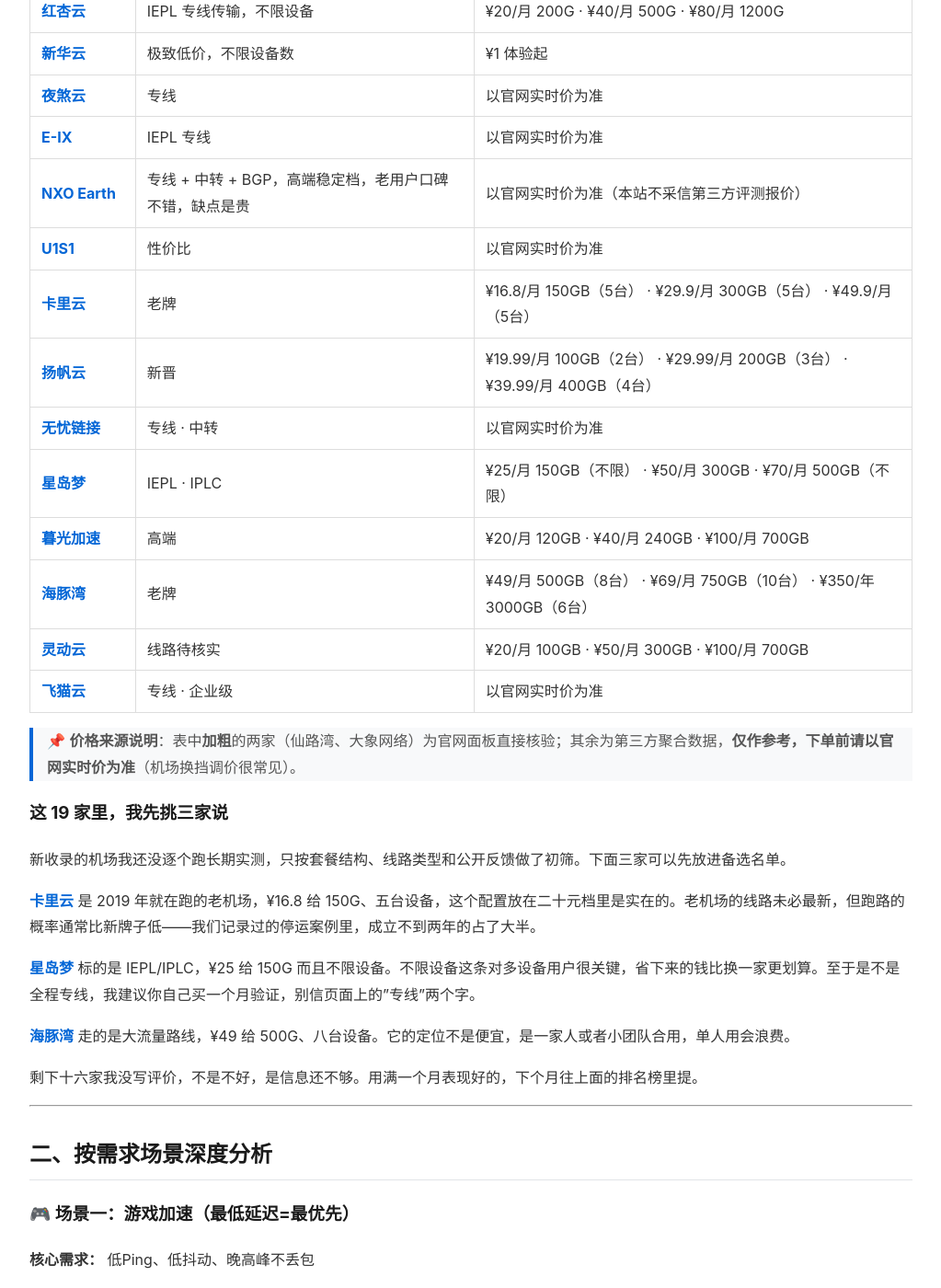
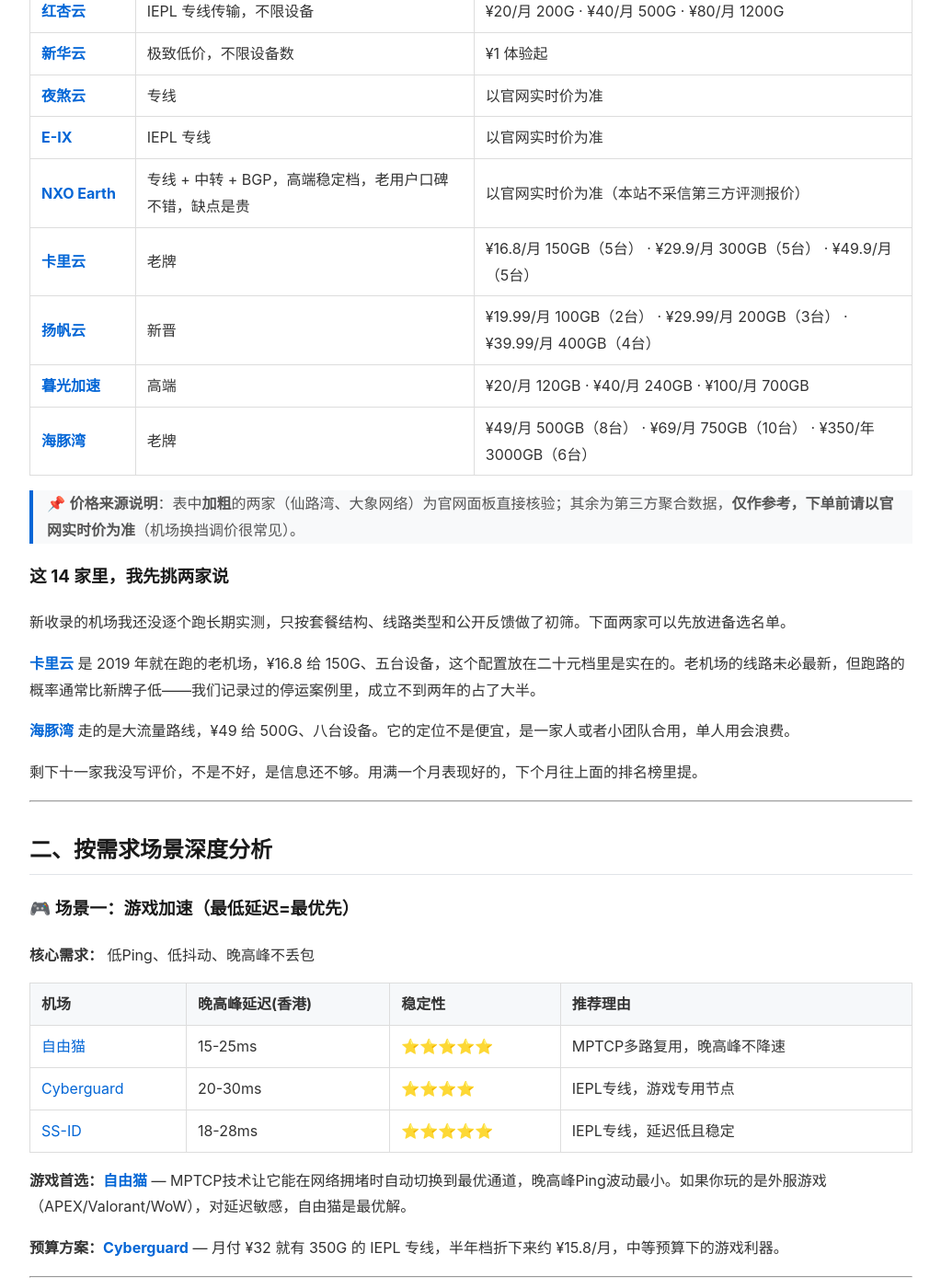
Before and after one commit to yezuofan/free-internet-guide, a Jekyll site: the page built from getting-started/airport-ranking-july-2026.md, in a window 1280 px wide and 1400 px high, scrolled down 3441 px. Shown: the whole window at 92% size, without its empty margins (128-1151 px from the left). Built offline with Jekyll 4.4.1, drawn with Linux system fonts in a browser that asks for light colours; our own code applies the rules of GitHub Pages for plain Markdown files; some of the changed text lies outside the part shown.

Commit message:
5家机场标暂停观察：推荐表移除（飞猫云/灵动云/U1S1/无忧链接/星岛梦），两篇评测文首加风险提示

```diff
--- a/getting-started/airport-ranking-july-2026.md
+++ b/getting-started/airport-ranking-july-2026.md
@@ -109,29 +109,23 @@
 | [**夜煞云**](https://api.huanghaiwan.com/go/夜煞云) | 专线 | 以官网实时价为准 |
 | [**E-IX**](https://api.huanghaiwan.com/go/E-IX) | IEPL 专线 | 以官网实时价为准 |
 | [**NXO Earth**](https://api.huanghaiwan.com/go/NXO%20Earth) | 专线 + 中转 + BGP，高端稳定档，老用户口碑不错，缺点是贵 | 以官网实时价为准（本站不采信第三方评测报价） |
-| [**U1S1**](https://api.huanghaiwan.com/go/U1S1) | 性价比 | 以官网实时价为准 |
 | [**卡里云**](https://api.huanghaiwan.com/go/卡里云) | 老牌 | ¥16.8/月 150GB（5台） · ¥29.9/月 300GB（5台） · ¥49.9/月（5台） |
 | [**扬帆云**](https://api.huanghaiwan.com/go/扬帆云) | 新晋 | ¥19.99/月 100GB（2台） · ¥29.99/月 200GB（3台） · ¥39.99/月 400GB（4台） |
-| [**无忧链接**](https://api.huanghaiwan.com/go/无忧链接) | 专线 · 中转 | 以官网实时价为准 |
-| [**星岛梦**](https://api.huanghaiwan.com/go/星岛梦) | IEPL · IPLC | ¥25/月 150GB（不限） · ¥50/月 300GB · ¥70/月 500GB（不限） |
 | [**暮光加速**](https://api.huanghaiwan.com/go/暮光加速) | 高端 | ¥20/月 120GB · ¥40/月 240GB · ¥100/月 700GB |
 | [**海豚湾**](https://api.huanghaiwan.com/go/海豚湾) | 老牌 | ¥49/月 500GB（8台） · ¥69/月 750GB（10台） · ¥350/年 3000GB（6台） |
-| [**灵动云**](https://api.huanghaiwan.com/go/灵动云) | 线路待核实 | ¥20/月 100GB · ¥50/月 300GB · ¥100/月 700GB |
-| [**飞猫云**](https://api.huanghaiwan.com/go/飞猫云) | 专线 · 企业级 | 以官网实时价为准 |
 
 > 📌 **价格来源说明**：表中**加粗**的两家（仙路湾、大象网络）为官网面板直接核验；其余为第三方聚合数据，**仅作参考，下单前请以官网实时价为准**（机场换挡调价很常见）。
 
-### 这 19 家里，我先挑三家说
+### 这 14 家里，我先挑两家说
 
-新收录的机场我还没逐个跑长期实测，只按套餐结构、线路类型和公开反馈做了初筛。下面三家可以先放进备选名单。
+新收录的机场我还没逐个跑长期实测，只按套餐结构、线路类型和公开反馈做了初筛。下面两家可以先放进备选名单。
 
 **[卡里云](https://api.huanghaiwan.com/go/卡里云)** 是 2019 年就在跑的老机场，¥16.8 给 150G、五台设备，这个配置放在二十元档里是实在的。老机场的线路未必最新，但跑路的概率通常比新牌子低——我们记录过的停运案例里，成立不到两年的占了大半。
 
-**[星岛梦](https://api.huanghaiwan.com/go/星岛梦)** 标的是 IEPL/IPLC，¥25 给 150G 而且不限设备。不限设备这条对多设备用户很关键，省下来的钱比换一家更划算。至于是不是全程专线，我建议你自己买一个月验证，别信页面上的"专线"两个字。
 
 **[海豚湾](https://api.huanghaiwan.com/go/海豚湾)** 走的是大流量路线，¥49 给 500G、八台设备。它的定位不是便宜，是一家人或者小团队合用，单人用会浪费。
 
-剩下十六家我没写评价，不是不好，是信息还不够。用满一个月表现好的，下个月往上面的排名榜里提。
+剩下十一家我没写评价，不是不好，是信息还不够。用满一个月表现好的，下个月往上面的排名榜里提。
 
 ---
 
```
Also changed, not shown: other parts of getting-started/airport-ranking-july-2026.md (+1 -0 lines), README.md (+2 -2 lines), getting-started/china-mobile-broadband-overseas-access-2026.md (+0 -1 lines), getting-started/wuyoulink-review-2026.md (+2 -0 lines), getting-started/xingdaomeng-review-2026.md (+2 -0 lines).
